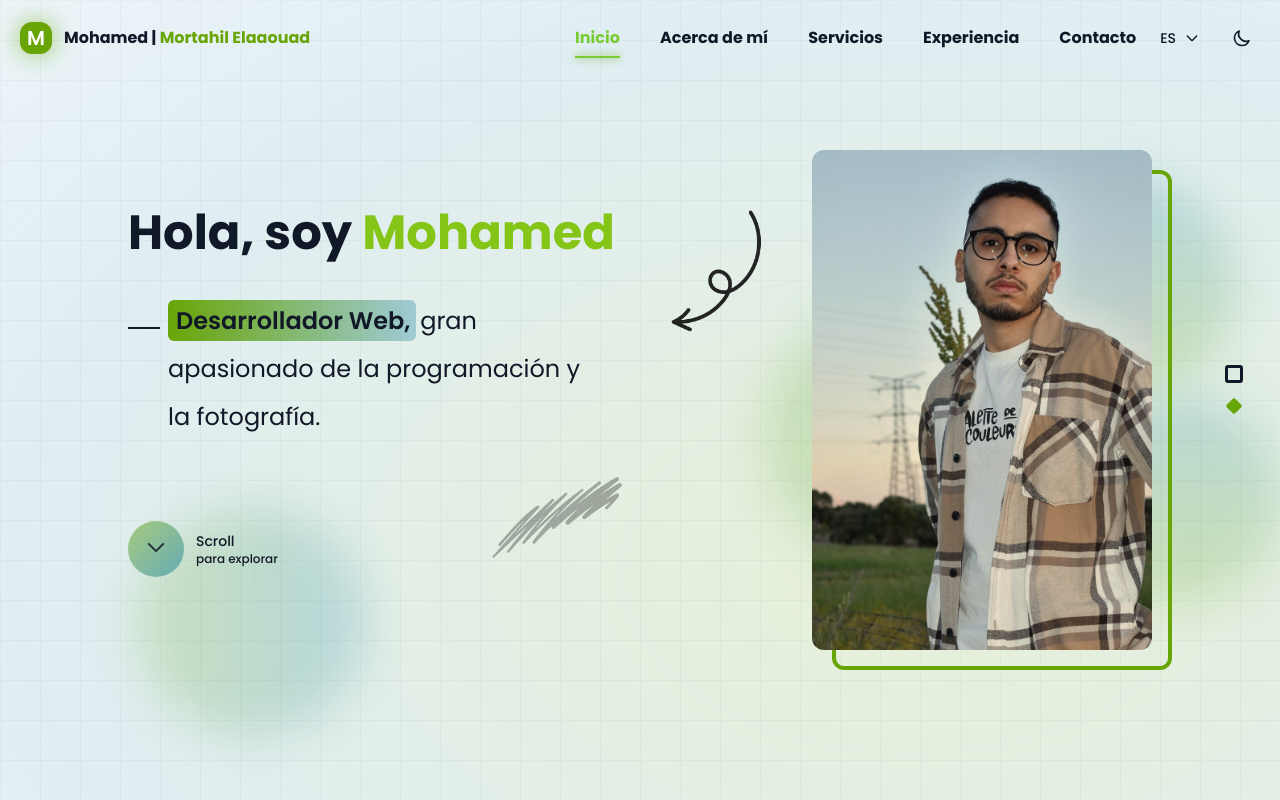
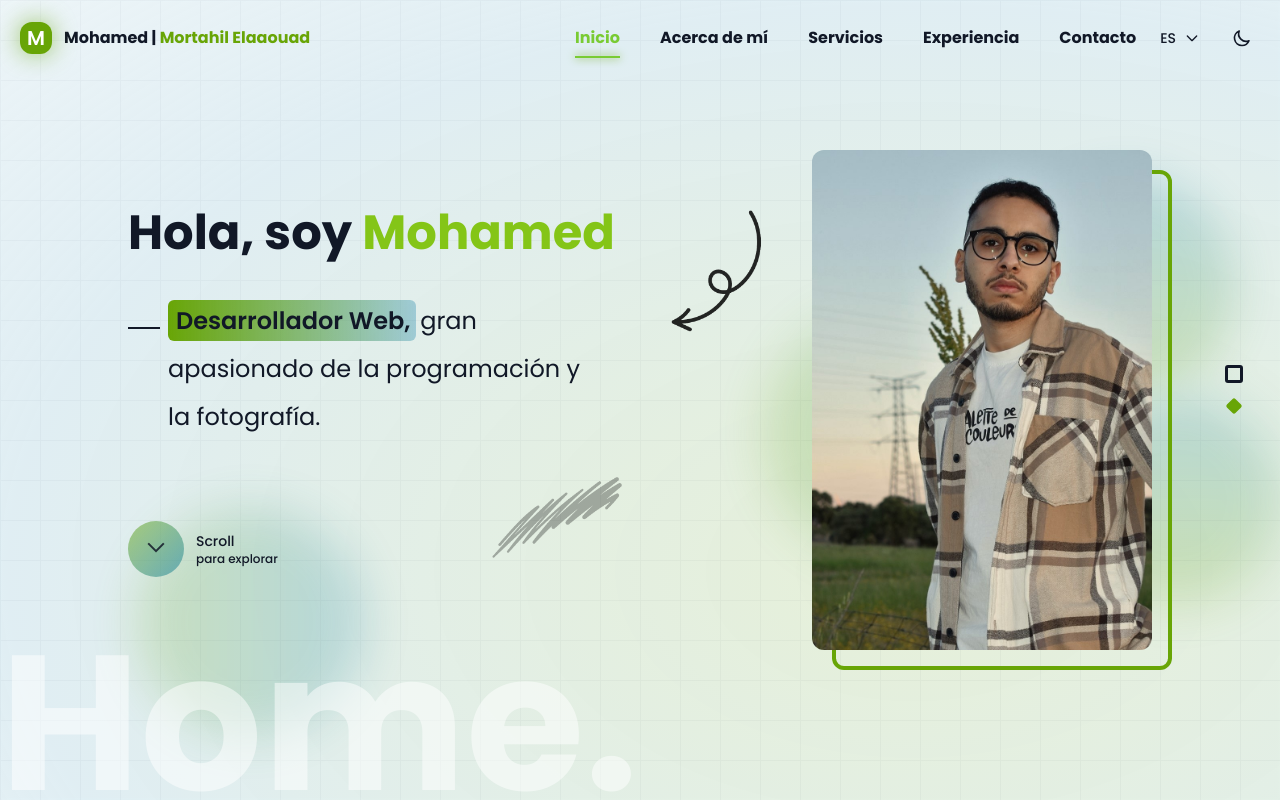
Before and after one commit to webdevmohamed/portfolio, a Vue app: page / in a window 1280 px wide. Shown: the top 800 px of the page. Built offline with nearby package versions, Linux system fonts and the light colour scheme.

Commit message:
Added a new ui decoration element to home and about sections

```diff
--- a/src/components/About.vue
+++ b/src/components/About.vue
@@ -1,5 +1,5 @@
 <template>
-    <div id="about" class="relative min-h-screen overflow-hidden">
+    <div id="about" class="relative min-h-screen">
         <!-- Content -->
         <div class="container mx-auto max-w-screen-lg relative flex items-center justify-between min-h-screen">
             <div class="w-1/2">
@@ -18,6 +18,7 @@
             </div>
             <img src="@/assets/about-4.svg" alt="About" class="w-1/2 h-auto" />
         </div>
+      <SectionName name="About" />
     </div>
 </template>
 
@@ -25,6 +26,7 @@
 import DownloadCV from './Buttons/DownloadCV.vue';
 import ContactMe from './Buttons/ContactMe.vue';
 import Github from './Buttons/Github.vue';
+import SectionName from '@/components/UI/SectionName.vue'
 </script>
 
 <style scoped></style>
--- a/src/components/Home.vue
+++ b/src/components/Home.vue
@@ -1,15 +1,19 @@
 <template>
-    <div id="home" class="container mx-auto max-w-screen-lg relative">
-        <div class="flex items-center justify-between gap-5 min-h-screen">
-            <HomeContent />
-            <ProfileImage />
-        </div>
+  <div id="home" class="relative min-h-screen">
+    <div
+      class="container mx-auto max-w-screen-lg flex items-center justify-between gap-5 min-h-screen"
+    >
+      <HomeContent />
+      <ProfileImage />
     </div>
+    <SectionName name="Home" />
+  </div>
 </template>
 
 <script setup>
 import ProfileImage from './ProfileImage.vue'
 import HomeContent from './HomeContent.vue'
+import SectionName from '@/components/UI/SectionName.vue'
 </script>
 
 <style scoped></style>
--- /dev/null
+++ b/src/components/UI/SectionName.vue
@@ -0,0 +1,20 @@
+<template>
+  <div
+    class="absolute text-[15vw] leading-[0.8] font-bold text-background opacity-50 bottom-0"
+  >
+    {{ name }}.
+  </div>
+</template>
+
+<script setup>
+defineProps({
+  name: {
+    type: String,
+    required: true
+  }
+})
+</script>
+
+<style scoped>
+
+</style>
```
